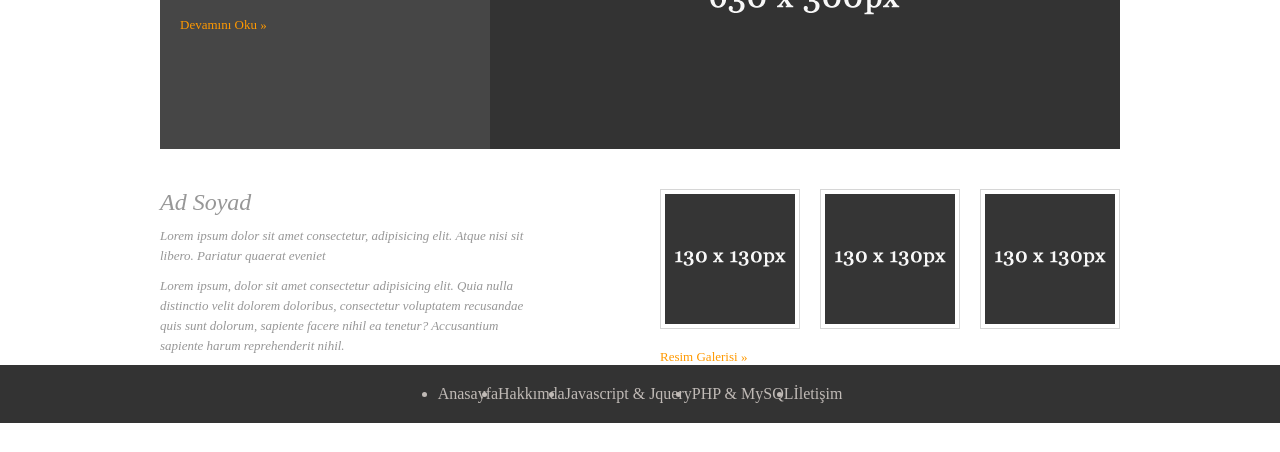
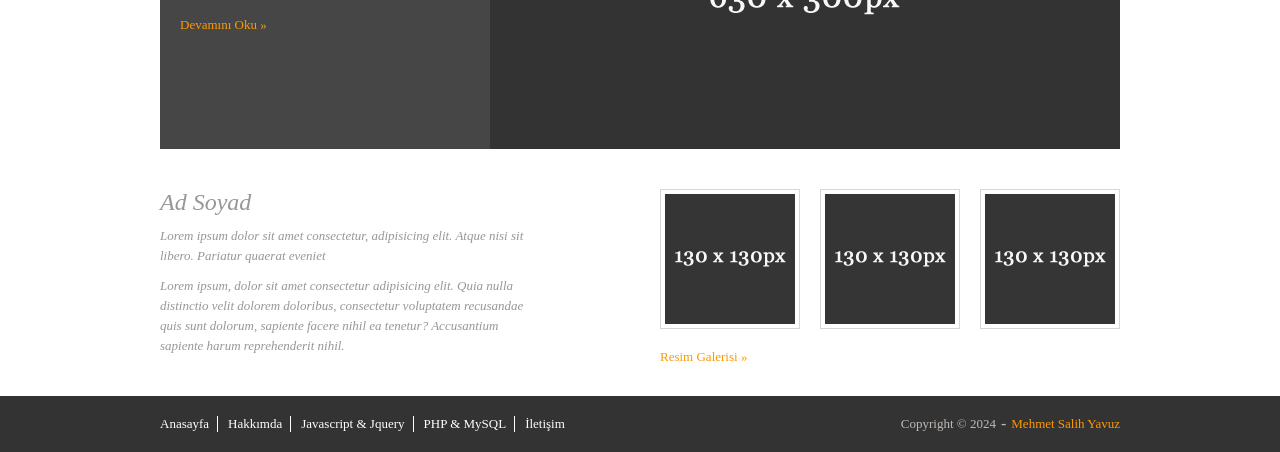
Before and after one commit to msyavuz/au-cs, a plain HTML site: page web-design/week3/index.html in a window 1280 px wide. Shown: the part 348-800 px from the top of the page. Drawn offline with Linux system fonts and the light colour scheme.

Commit message:
feat: finish the website look

```diff
--- a/web-design/week3/index.html
+++ b/web-design/week3/index.html
@@ -70,6 +70,10 @@
       font-size: 10px;
       color: white;
       min-width: 200px;
+    }
+
+    .search-submit>input:hover {
+      border: 0;
     }
 
     .search-submit>button {
@@ -188,16 +192,64 @@
     footer {
       width: 100%;
       background-color: #333333;
-      /* flex: 1; */
-      justify-self: end;
+      margin-top: auto;
+      display: flex;
+      justify-content: center;
+    }
+
+    .bottom-bar {
+      width: 960px;
+      display: flex;
+      align-items: center;
+      justify-content: space-between;
     }
 
     .bottom-list {
       display: flex;
-      justify-content: center;
-      background-color: #333333;
+      gap: 10px;
       color: #C0BAB6;
       padding: 20px 0;
+      list-style: none;
+      font-size: 13px;
+    }
+
+    .bottom-list>li {
+      padding-right: 8px;
+      border-right: 1px solid white;
+    }
+
+    .bottom-list a {
+      color: white
+    }
+
+    .bottom-list a:hover {
+      color: #FF9900;
+    }
+
+    .bottom-list>li:last-child {
+      border-right: 0;
+    }
+
+    .bottom-list a {}
+
+    .copyright-text {
+      display: flex;
+      align-items: center;
+      color: #C0BAB6;
+      gap: 5px;
+    }
+
+    .copyright-text>p {
+      font-size: 13px;
+    }
+
+    .copyright-text>a {
+      color: #FF9900;
+      font-size: 13px;
+    }
+
+    .copyright-text>a:hover {
+      color: white;
     }
   </style>
 </head>
@@ -274,23 +326,44 @@
   </main>
 
   <footer>
+    <section class="bottom-bar">
       <ul class="bottom-list">
         <li>
+          <a href="#">
             Anasayfa
+          </a>
         </li>
         <li>
+          <a href="#">
             Hakkımda
+          </a>
         </li>
         <li>
+          <a href="#">
             Javascript & Jquery
+          </a>
         </li>
         <li>
+          <a href="#">
             PHP & MySQL
+          </a>
         </li>
         <li>
+          <a href="#">
             İletişim
+          </a>
         </li>
       </ul>
+      <div class="copyright-text">
+        <p>
+          Copyright © 2024
+        </p>
+        -
+        <a href="https://www.msyavuz.dev" target="_blank">
+          Mehmet Salih Yavuz
+        </a>
+      </div>
+    </section>
   </footer>
 </body>
 
```
Lines whose indentation alone changed are shown as unchanged.
